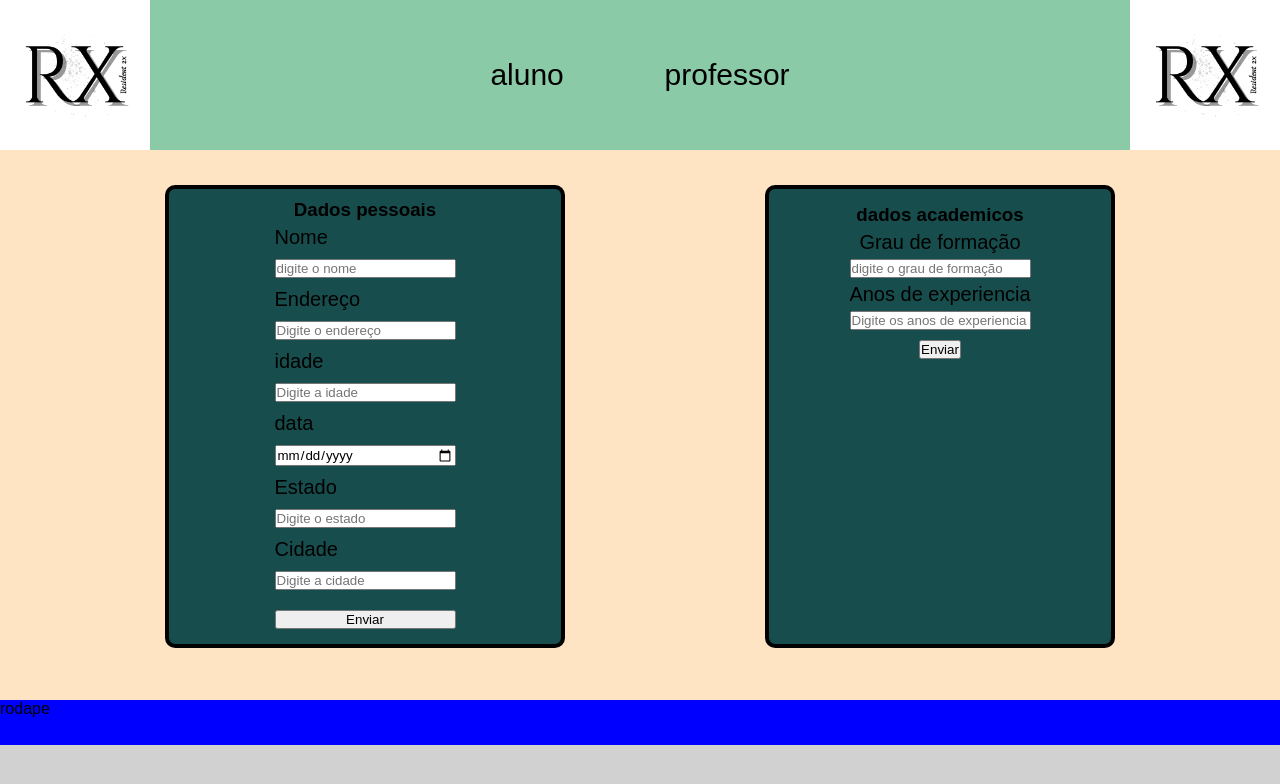
After one commit to guilherme-nunes-x/sisa-aulas, a PHP site: page /Professor.html in a window 1280 px wide. The commit adds this page. Shown: the top 784 px of the page. Run offline with PHP 8.4, Linux system fonts and the light colour scheme.

Commit message:
Add files via upload

```diff
--- /dev/null
+++ b/sistema-aluno/Professor.html
@@ -0,0 +1,61 @@
+<!DOCTYPE html>
+<html lang="pt-br">
+
+<head>
+    <meta charset="UTF-8">
+    <meta name="viewport" content="width=device-width, initial-scale=1.0">
+    <link rel="stylesheet" href="style.css">
+    <title>professor</title>
+</head>
+
+<body>
+    <header>
+
+        <img src="RX.png" alt="">
+        <nav>
+            <a href="alunos.html">aluno</a>
+            <a href="#">professor</a>
+        </nav>
+        <img src="RX.png" alt="">
+
+    </header>
+    <main>
+
+        <section>
+            <div class="rells">
+                <div class="vf1">
+                    <h3>Dados pessoais</h3>
+                    <form action="alunos.html">
+                        <label for="nome">Nome</label>
+                        <input type="text" name="nome" id="nome" placeholder="digite o nome" required>
+                        <label for="endereco">Endereço</label>
+                        <input type="text" name="endereco" id="endereco" placeholder="Digite o endereço" required>
+                        <label for="idade">idade</label>
+                        <input type="number" name="idade" id="idade" placeholder="Digite a idade" required>
+                        <label for="data">data</label>
+                        <input type="date" name="data" id="data" placeholder="Digite a idade" required>
+                        <label for="estado">Estado</label>
+                        <input type="select" name="estado" id="estado" placeholder="Digite o estado" required>
+                        <label for="cidade">Cidade</label>
+                        <input type="select" name="cidade" id="cidade" placeholder="Digite a cidade" required>
+                        <label for="submit"></label>
+                        <input type="submit" value="Enviar">
+                </div>
+                <div class="vf2">
+                    <h3>dados academicos</h3>
+                    <form action="alunos.html">
+                        <label for="grau">Grau de formação</label>
+                        <input type="text" name="grau" id="grau" placeholder="digite o grau de formação" required>
+                        <label for="experiencia"> Anos de experiencia</label>
+                        <input type="text" name="experiencia" id="experiencia" placeholder="Digite os anos de experiencia" required>
+                        <label for="submit"></label>
+                        <input type="submit" value="Enviar">
+                </div>
+            </div>
+        </section>
+
+    </main>
+    <footer>rodape</footer>
+</body>
+
+</html>
--- a/sistema-aluno/alunos.html
+++ b/sistema-aluno/alunos.html
@@ -31,6 +31,12 @@
             <input type="text" name="endereco" id="endereco" placeholder="Digite o endereço" required>
             <label for="idade">idade</label>
             <input type="number" name="idade" id="idade" placeholder="Digite a idade" required>
+            <label for="data">data</label>
+            <input type="date" name="data" id="data" placeholder="Digite a idade" required>
+            <label for="estado">Estado</label>
+            <input type="select" name="estado" id="estado" placeholder="Digite o estado" required>
+            <label for="cidade">Cidade</label>
+            <input type="select" name="cidade" id="cidade" placeholder="Digite a cidade" required>
             <label for="submit"></label>
             <input type="submit" value="Enviar">
         </form>
--- a/sistema-aluno/style.css
+++ b/sistema-aluno/style.css
@@ -30,7 +30,7 @@ header>nav {
 
 main {
     display: flex;
-    height: 500px;
+    height: 550px;
 }
 
 main>section {
@@ -39,7 +39,8 @@ main>section {
     display: flex;
     align-items: center;
     flex-direction: column;
-    gap: 5px;
+    gap: 10px;
+    padding-top: 35px;
 }
 
 main>aside {
@@ -67,8 +68,79 @@ header nav>a:hover {
     border-radius: 10px;
     padding: 8px
 }
-form{
+
+table,
+th,
+td {
+    text-align: center;
+    height: 40px;
+    border-collapse: collapse;
+    padding: 8px;
+    border-radius: 10px;
+}
+
+#l1 {
+    font-size: 25px;
+}
+
+table {
+    width: 100%;
+    border: 6px rgb(0, 0, 0) solid;
+}
+
+tr:nth-child(even) {
+    background-color: rgb(131, 183, 137);
+}
+
+tr:nth-child(odd) {
+    background-color: rgb(255, 255, 255);
+}
+
+section h1 {
+    margin-bottom: 25px;
+}
+
+form {
+    gap: 10px;
     display: flex;
     flex-direction: column;
-    gap: 8px;
 }
+
+label {
+    font-size: 20px;
+}
+
+.rells {
+    display: grid;
+    grid-template-areas: "vf1 vf2"
+        "vf1 vf2"
+        "vf1 vf2";
+    grid-template-rows: repeat(3, auto);
+    grid-template-columns: 400px 350px;
+    gap: 25vh;
+}
+
+.vf1 {
+    background-color: rgb(24, 77, 77);
+    border: 4px black solid;
+    border-radius: 10px;
+    display: flex;
+    flex-direction: column;
+    align-items: center;
+    padding: 10px;
+    padding-bottom: 15px;
+    gap: 5px;
+    grid-area: vf1;
+}
+.vf2 {
+    background-color: rgb(24, 77, 77);
+    border: 4px black solid;
+    border-radius: 10px;
+    display: flex;
+    flex-direction: column;
+    align-items: center;
+    padding: 10px;
+    padding-top: 15px;
+    gap: 5px;
+    grid-area: vf2;
+}
```
Also changed, not shown: sistema-aluno/lista-aluno.html (added, +69 -0 lines).
